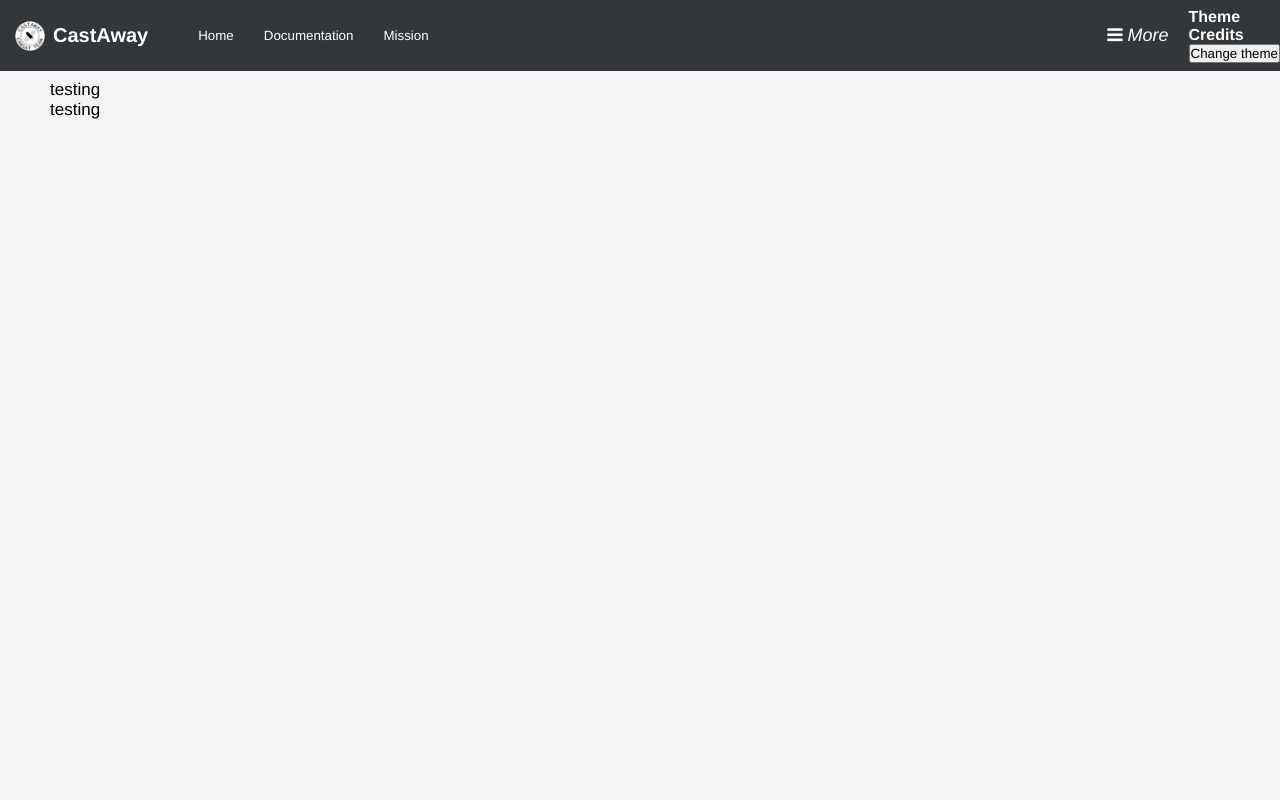
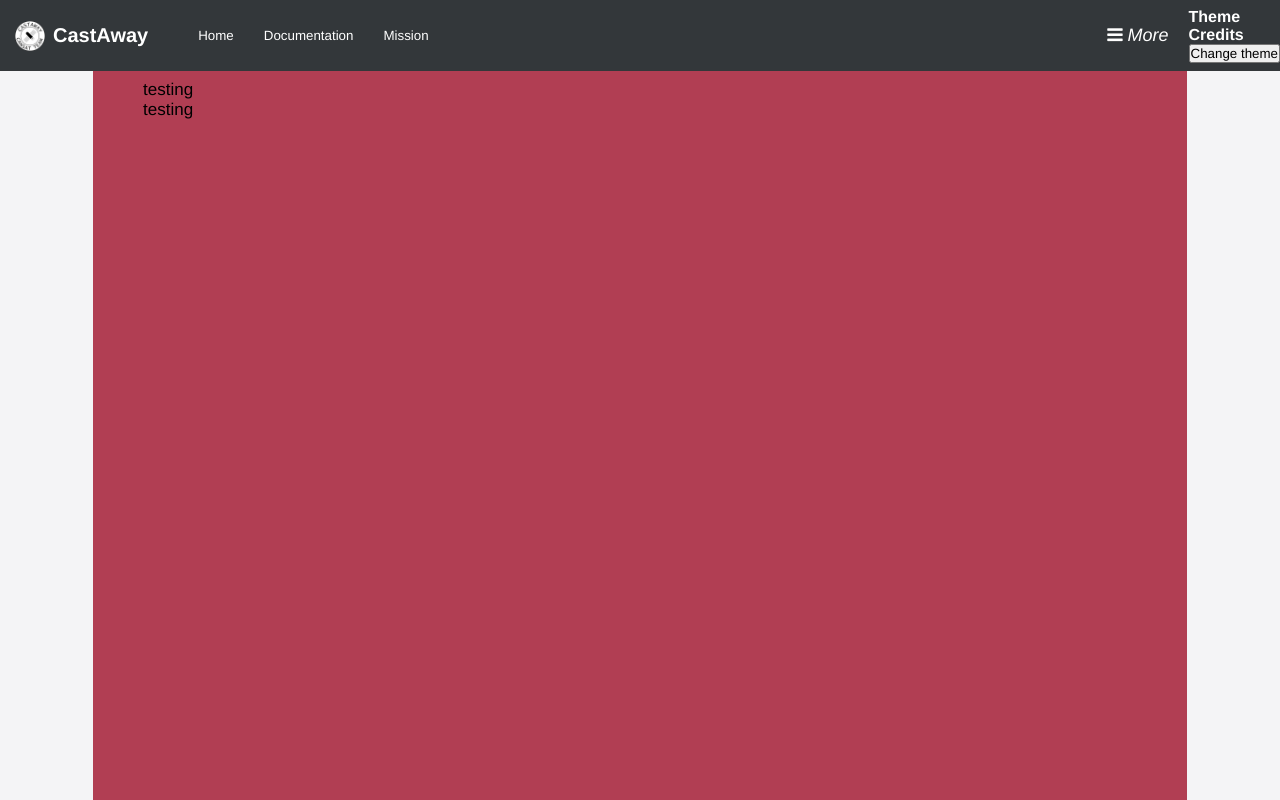
Before and after one commit to snej55/cansat-site, a React (Create React App) app in the folder react-port/: page / in a window 1280 px wide. Shown: the top 800 px of the page. Built offline with nearby package versions, Linux system fonts and the light colour scheme.

Commit message:
fixed react issues

```diff
--- a/react-port/src/App.css
+++ b/react-port/src/App.css
@@ -23,10 +23,13 @@
 body {
   /* background-color: var(--bg-color); */
   overflow-x: hidden;
-  min-height: 100vh;
-  width: 100vh;
+  background-color: var(--main-white);
+}
+
+div#App, div#root {
+  display: flex;
+  justify-content: center;
   flex-direction: column;
-  background-color: var(--main-white);
 }
 
 img {
@@ -124,6 +127,7 @@ div#content {
   align-self: center;
   padding: 50px 20px 0 50px;
   background-color: var(--main-white);
+  background-color: #b13e53;
 }
 
 footer {
--- a/react-port/src/App.js
+++ b/react-port/src/App.js
@@ -9,7 +9,7 @@ import { Mission } from './Components/Mission';
 
 function App() {
 
-  const [darkMode, toogleDarkMode] = useState(false);
+  const [darkMode, toogleDarkMode] = useState(true);
 
   // var fontColor = {
   //   color: {darkMode ? "#fff" : "#000"}
@@ -35,7 +35,7 @@ function App() {
   }
 
   return (
-    <div className="App">
+    <div id="App">
       <div id="header">
         <img id="CastAway" src="images/logo128.png" alt="128*128 logo" draggable="false"></img>
         <h2>CastAway</h2>
@@ -59,7 +59,7 @@ function App() {
             <button onClick={() => toogleDarkMode(!darkMode)}>Change theme</button>
         </div>
       </div>
-      <div id="content" color={darkMode ? "#fff" : "#000"}>
+      <div id="content" style={{color: darkMode ? "#000" : "#fff"}}> {/* else {return("#000")}})}>}
         {/* <p id="main-text"> */}
           {getContent()}
         {/* </p> */}
--- a/react-port/src/index.css
+++ b/react-port/src/index.css
@@ -1,11 +1,35 @@
+:root {
+  --main-red: #b13e53;
+  --main-orange: #ef7d57;
+  --main-yellow: #ffcd75;
+  --main-lime: #a7f070;
+  --main-green: #28a754;
+  --main-blue: #257179;
+  --main-white: #f4f4f6;
+  --main-light-grey: #adb0b5;
+  --main-grey: #696c70;
+  --main-dark-grey: #33373a;
+  --main-black: #1a1a1e;
+  --link-color: var(--main-orange);
+  --bg-color: #fff;
+}
+
+* {
+  font-family: Helvetica Neue,Helvetica,Arial,sans-serif;
+  margin: 0;
+  padding: 0;
+}
+
 body {
-  margin: 0;
+  width: 100vw;
   /* font-family: -apple-system, BlinkMacSystemFont, 'Segoe UI', 'Roboto', 'Oxygen',
     'Ubuntu', 'Cantarell', 'Fira Sans', 'Droid Sans', 'Helvetica Neue',
     sans-serif; */
     font-family: Helvetica Neue,Helvetica,Arial,sans-serif;
   -webkit-font-smoothing: antialiased;
   -moz-osx-font-smoothing: grayscale;
+  /* overflow-x: hidden; */
+  background-color: var(--main-white);
 }
 
 code {
```
